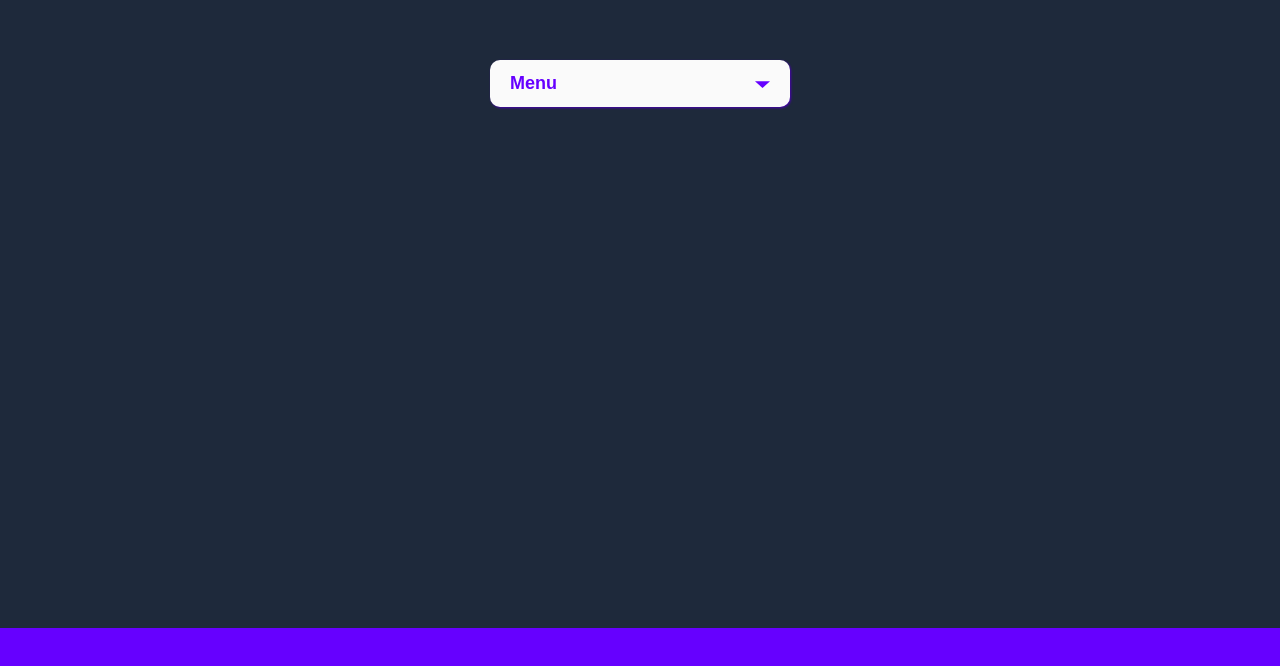
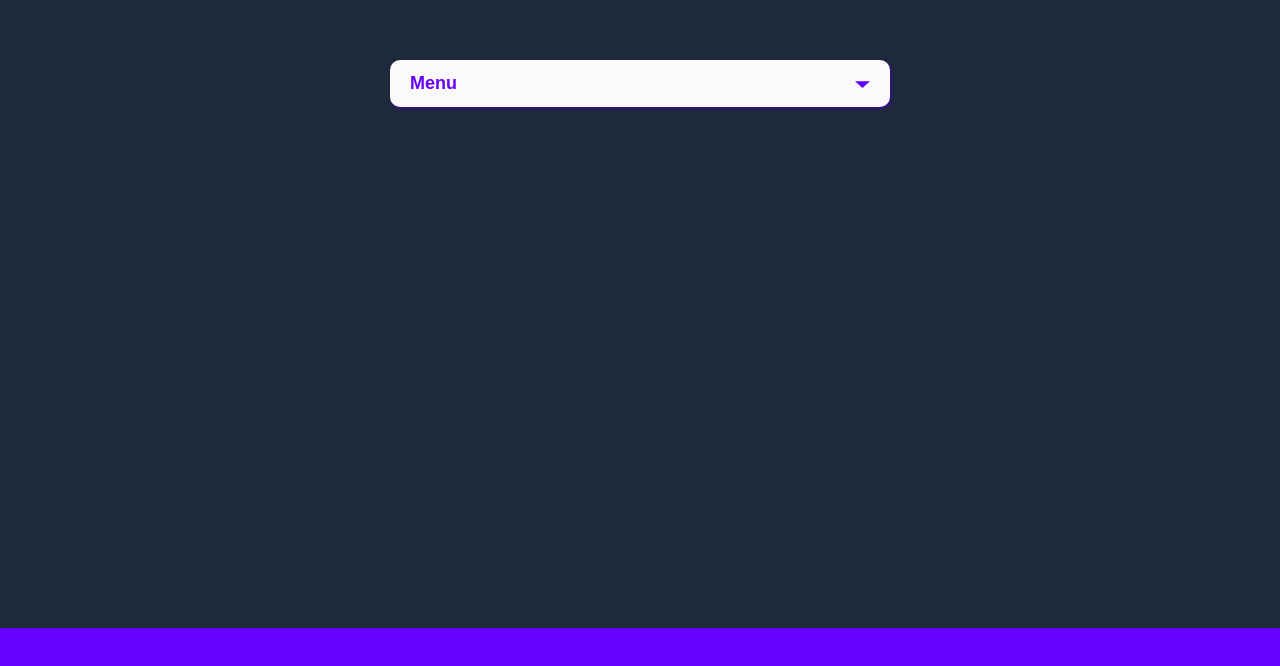
Before and after one commit to midcenturydude7/nextjs-framer-motion-dropdown-menu, a Next.js app: page / in a window 1280 px wide. Shown: the part 172-838 px from the top of the page. Built offline with nearby package versions, Linux system fonts and the light colour scheme.

Commit message:
Adjusting styles

```diff
--- a/app/components/AppComponent/App.tsx
+++ b/app/components/AppComponent/App.tsx
@@ -22,7 +22,7 @@ export default function App() {
       className={styles.menu}
     >
       <motion.button
-        whileTap={{ scale: 0.97 }}
+        whileTap={{ scale: 0.98 }}
         onClick={() => setIsOpen(!isOpen)}
       >
         Menu
--- a/app/components/AppComponent/AppComponent.module.css
+++ b/app/components/AppComponent/AppComponent.module.css
@@ -27,7 +27,7 @@
 
 .menu {
   filter: drop-shadow(1px 1px 1px #4700b3);
-  width: 300px;
+  width: 500px;
 }
 
 .example {
```
